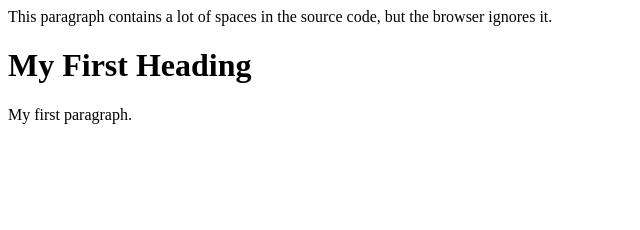
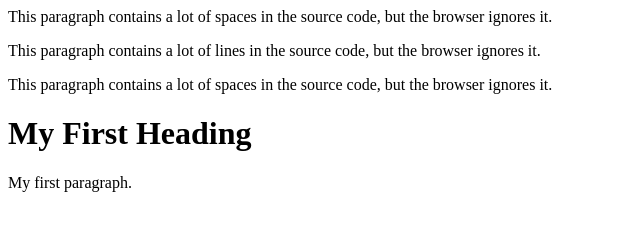
Before and after one commit to Misa2821414124124523/Misa2821414124124523.github.io, a plain HTML site: page index.html in a window 1280 px wide. Shown: the whole page, without its empty margins (0-640 px from the left). Drawn offline with Linux system fonts and the light colour scheme.

Commit message:
Update index.html

```diff
--- a/index.html
+++ b/index.html
@@ -5,6 +5,21 @@ in the source         code,
 but the        browser
 ignores it.
 <p>
+  <p>
+This paragraph
+contains a lot of lines
+in the source code,
+but the browser
+ignores it.
+</p>
+
+<p>
+This paragraph
+contains         a lot of spaces
+in the source         code,
+but the        browser
+ignores it.
+</p>
 <!DOCTYPE html>
 <html>
 <body>
```
